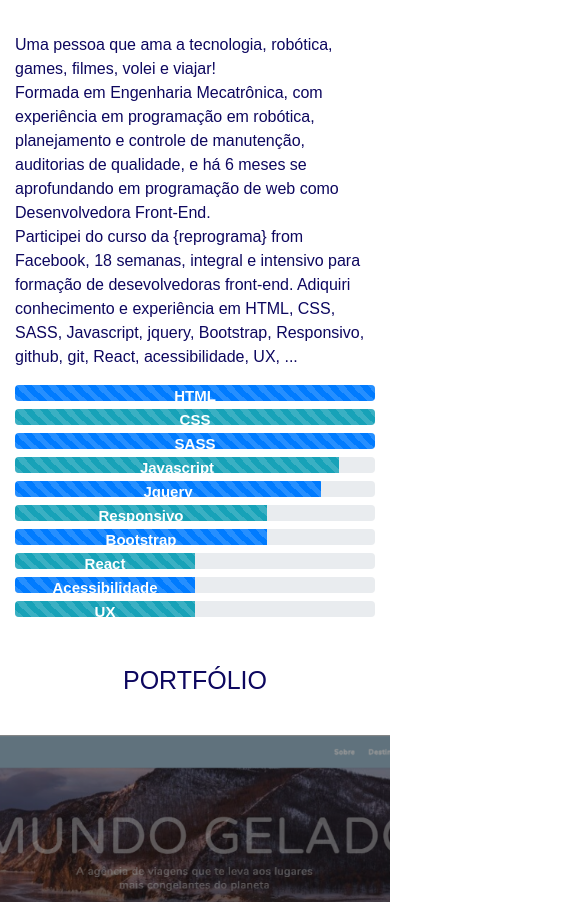
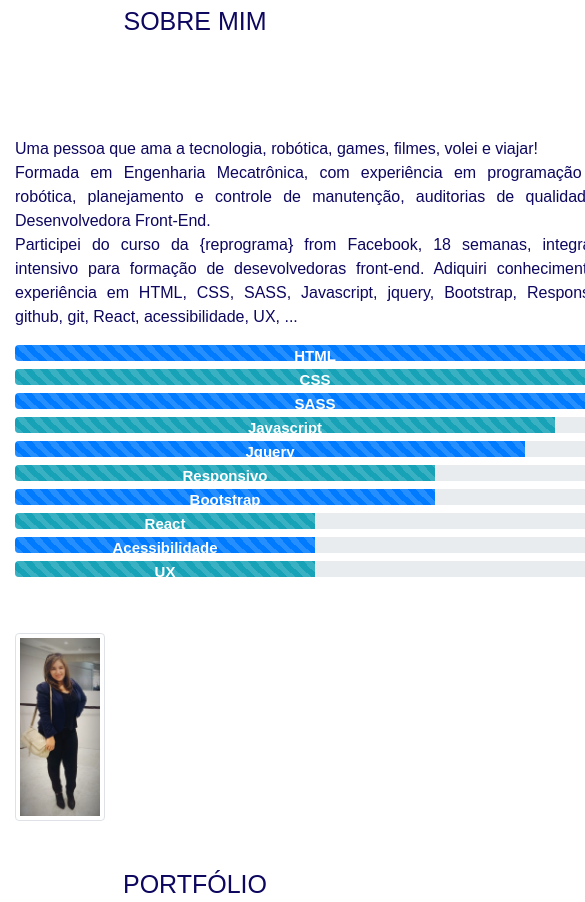
Before and after one commit to vanessaribeiro92/portfolio-vanessa-ribeiro, a website: page index.html in a window 390 px wide. Shown: the part 720-1622 px from the top of the page, 585 px wide, since content can reach past the window. Drawn offline with Linux system fonts and the light colour scheme.

Commit message:
atualizacao do about

```diff
--- a/css/style.scss
+++ b/css/style.scss
@@ -131,6 +131,28 @@ body{
     margin-bottom: 40px;
 }
 
+.text-section {
+    p {
+        width: 600px;
+        text-align: justify;
+    }
+
+    .skills{
+        width: 600px;
+    }
+}
+
+#about {
+    .container {
+        max-width: 900px;
+    }
+
+    .foto-perfil {
+        flex-grow: 0;
+        flex-basis: 25%;
+    }
+}
+
 #contato {
     margin-top: 150px;
     min-height: 60vh;
@@ -184,6 +206,17 @@ footer i:hover{
         width: 15%;
         height: 70px;
     }
+
+    #about {
+        .container {
+            max-width: 900px;
+        }
+
+        .foto-perfil {
+            flex-grow: 0;
+            flex-basis: 25%;
+        }
+    }
 }
 
 #arrowTop {
--- a/index.html
+++ b/index.html
@@ -7,9 +7,19 @@
     <title>Portifolio - Vanessa Ribeiro</title>
     <!--font-->
     <!-- CSS -->
-    <link rel="stylesheet" href="https://use.fontawesome.com/releases/v5.4.1/css/all.css" integrity="sha384-5sAR7xN1Nv6T6+dT2mhtzEpVJvfS3NScPQTrOxhwjIuvcA67KV2R5Jz6kr4abQsz" crossorigin="anonymous">
+    <link rel="stylesheet" href="https://use.fontawesome.com/releases/v5.4.1/css/all.css" integrity="sha384-5sAR7xN1Nv6T6+dT2mhtzEpVJvfS3NScPQTrOxhwjIuvcA67KV2R5Jz6kr4abQsz"
+        crossorigin="anonymous">
     <link rel="stylesheet" href="css/bootstrap.min.css">
     <link rel="stylesheet" href="css/style.css">
+
+    <!--Favicon-->
+    <link rel="apple-touch-icon" sizes="152x152" href="assets/favicon/apple-touch-icon.png">
+    <link rel="icon" type="image/png" sizes="32x32" href="assets/favicon/favicon-32x32.png">
+    <link rel="icon" type="image/png" sizes="16x16" href="assets/favicon/favicon-16x16.png">
+    <link rel="manifest" href="assets/favicon/site.webmanifest">
+    <link rel="mask-icon" href="assets/favicon/safari-pinned-tab.svg" color="#5bbad5">
+    <meta name="msapplication-TileColor" content="#2b5797">
+    <meta name="theme-color" content="#ffffff">
 
 </head>
 
@@ -54,12 +64,18 @@
     </section>
 
     <!--about me-->
-    <section id="about" class="about">
+    <section id="about" class="about my-5">
         <div class="container">
-            <p class="title-section">Sobre mim</p>
-            <p class="text-section">Uma pessoa que ama a tecnologia, robótica, games, filmes, volei e viajar! <br> Formada em Engenharia Mecatrônica, com experiência em programação em robótica, planejamento e controle de manutenção, auditorias de qualidade,
-                e há 6 meses se aprofundando em programação de web como Desenvolvedora Front-End.
-                <br> Participei do curso da {reprograma} from Facebook, 18 semanas, integral e intensivo para formação de desevolvedoras front-end. Adiquiri conhecimento e experiência em HTML, CSS, SASS, Javascript, jquery, Bootstrap, Responsivo, github, git, React, acessibilidade, UX, ...  </p>
+            <p class="title-section my-5">Sobre mim</p>
+            <div class="row align-items-center mb-4 no-gutters">
+                <div class="text-section col my-5">
+                    <p class="">Uma pessoa que ama a tecnologia, robótica, games, filmes, volei e viajar!
+                        <br> Formada em Engenharia Mecatrônica, com experiência em programação em robótica, planejamento e controle
+                        de manutenção, auditorias de qualidade e Desenvolvedora Front-End.
+                        <br> Participei do curso da {reprograma} from Facebook, 18 semanas, integral e intensivo para formação
+                        de desevolvedoras front-end. Adiquiri conhecimento e experiência em HTML, CSS, SASS, Javascript,
+                        jquery, Bootstrap, Responsivo, github, git, React, acessibilidade, UX, ...</p>
+                    <!--Foto-->
                     <div class="skills">
                         <div class="progress mb-2">
                             <div class="progress-bar progress-bar-animated progress-bar-striped" role="progressbar" style="width: 100%" aria-valuenow="100"
@@ -103,6 +119,12 @@
                         </div>
                     </div>
                 </div>
+                <div class="foto-perfil col">
+                    <img src="assets/vanessa-ribeiro.jpg" alt="Vanessa sorrindo" class="img-fluid img-thumbnail rounded ">
+                </div>
+            </div>
+        </div>
+
     </section>
     <!-- portfolio -->
     <section id="portfolio" class="portfolio mt-5">
@@ -168,7 +190,7 @@
     <section id="contact" class="contact">
         <div class="container">
             <p class="title-section">Contato</p>
-            <form class="form-contact" name="contact" netlify="">
+            <form class="form-contact" name="contact" netlify>
                 <div class="form-group">
                     <label for="inputName">Nome</label>
                     <input type="text" name="nome" class="form-control" id="inputName" placeholder="Escreva seu nome">
@@ -189,6 +211,7 @@
             </form>
         </div>
     </section>
+
 
     <!--Modal do portfolio-->
     <!--Mundo Gelado -->
@@ -282,12 +305,20 @@
     <!--Footer-->
     <footer class="footer py-5" id="footer">
         <div class="d-flex justify-content-center">
-          <a href="https://www.linkedin.com/in/vanessa-s-o-ribeiro/" target="blank_"> <i class="fab fa-linkedin" ></i></a>
-          <a href="https://github.com/vanessaribeiro92" target="blank_" ><i class="fab fa-github"></i></a>
-          <a href="https://twitter.com/"><i class="fab fa-twitter" target="blank_" ></i></a>
+            <a href="https://www.linkedin.com/in/vanessa-s-o-ribeiro/" target="blank_">
+                <i class="fab fa-linkedin"></i>
+            </a>
+            <a href="https://github.com/vanessaribeiro92" target="blank_">
+                <i class="fab fa-github"></i>
+            </a>
+            <a href="https://twitter.com/">
+                <i class="fab fa-twitter" target="blank_"></i>
+            </a>
         </div>
     </footer>
-      <button id="arrowTop" hidden><i class="fas fa-arrow-up"></i></button>
+    <button id="arrowTop" hidden>
+        <i class="fas fa-arrow-up"></i>
+    </button>
 
 
     <!--js-->
```
Also changed, not shown: assets/favicon/browserconfig.xml (added, +9 -0 lines), assets/favicon/android-chrome-144x144.png (added), assets/favicon/apple-touch-icon.png (added), assets/favicon/favicon-16x16.png (added), assets/favicon/favicon-32x32.png (added), assets/favicon/favicon.ico (added), assets/favicon/mstile-150x150.png (added), assets/favicon/safari-pinned-tab.svg (added), assets/favicon/site.webmanifest (added), assets/faviconLogoVanessa.png (added), css/style.css, 3 other files. Lines whose indentation alone changed are shown as unchanged.
